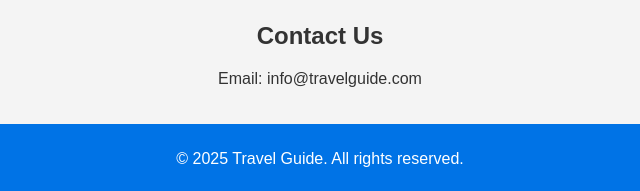
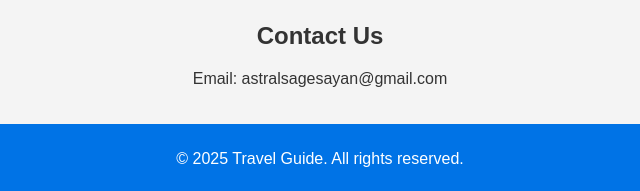
Before and after one commit to SUPER-SayanROY69/EVA-impacts, a plain HTML site: page index.html in a window 1280 px wide. Shown: the part 1109-1300 px from the top of the page, 320-960 px from the left. Drawn offline with Linux system fonts and the light colour scheme.

Commit message:
Update index.html

```diff
--- a/index.html
+++ b/index.html
@@ -50,7 +50,7 @@
 
     <section id="contact">
         <h2>Contact Us</h2>
-        <p>Email: info@travelguide.com</p>
+        <p>Email: astralsagesayan@gmail.com</p>
     </section>
 
     <footer>
```
